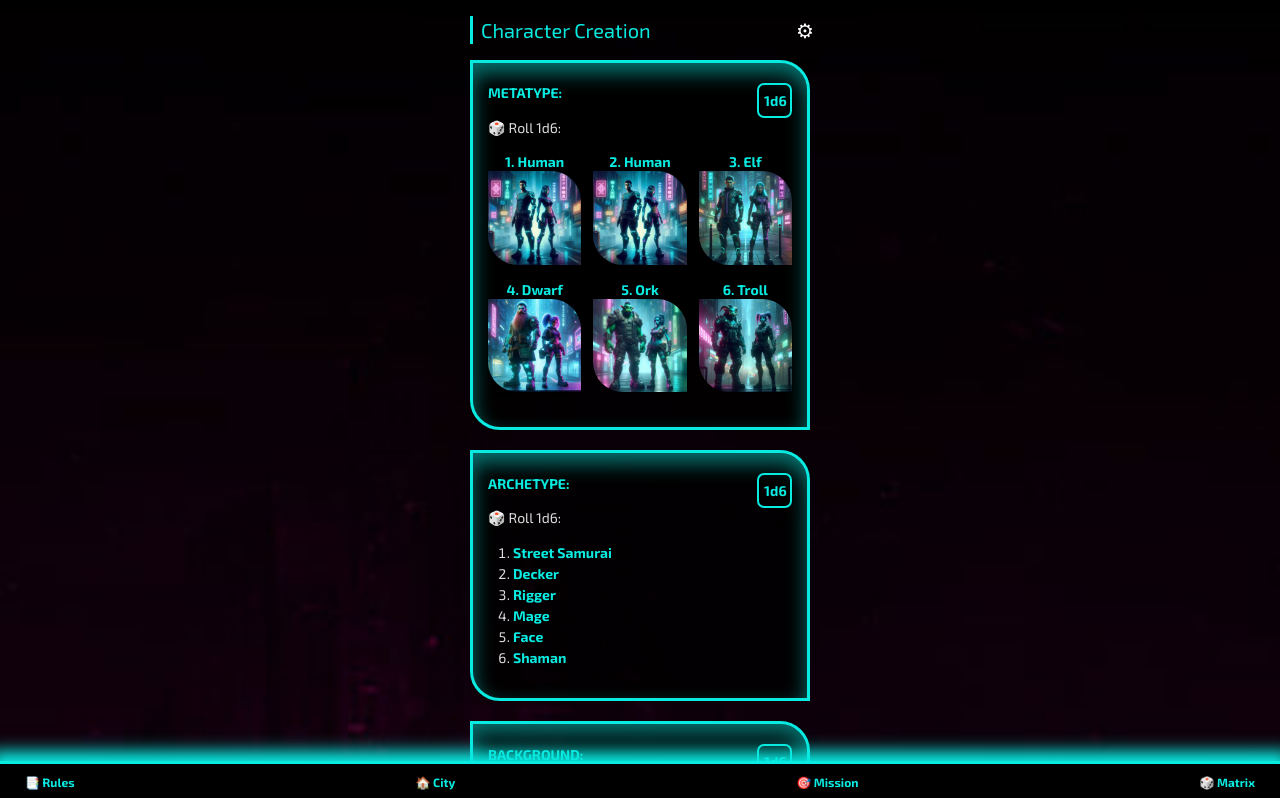
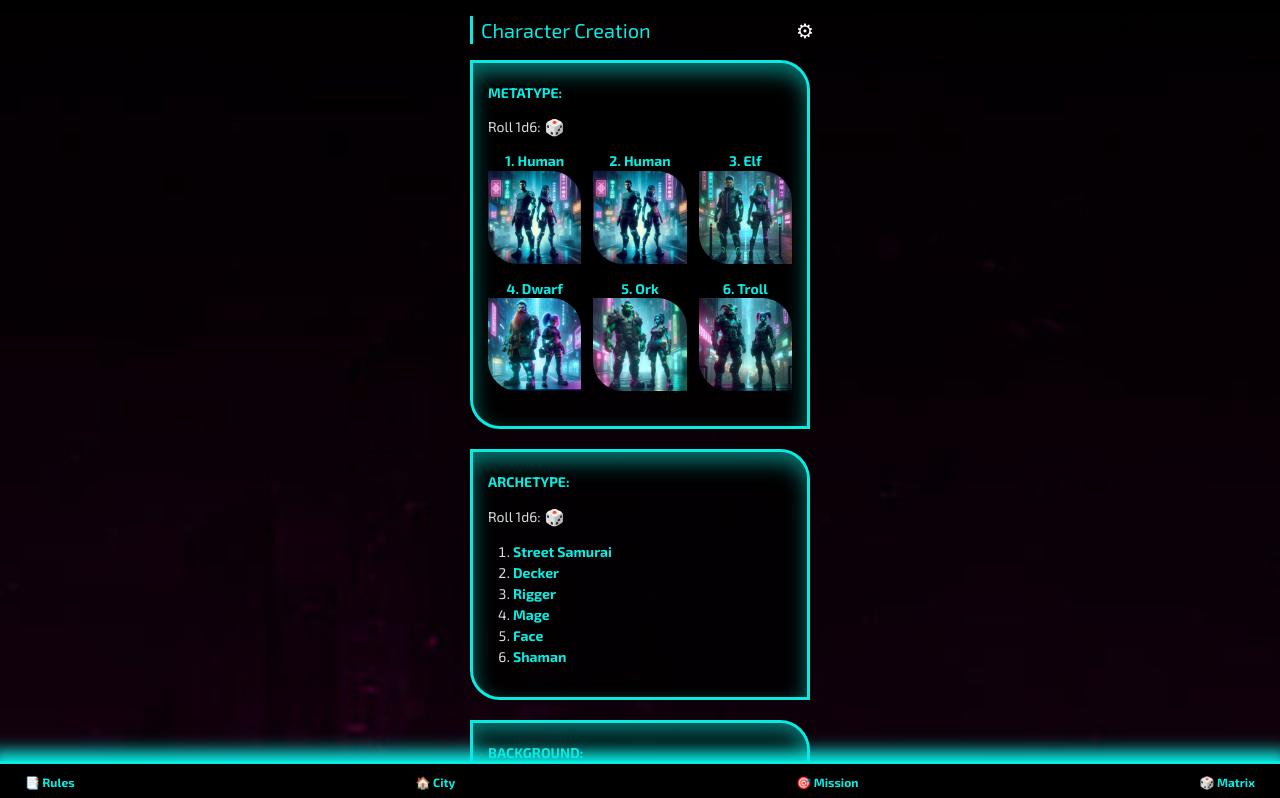
Before and after one commit to BroBuddy/shadowrun-neonhollow, a React (Vite) app: page /character in a window 1280 px wide. Shown: the top 798 px of the page. Built offline with nearby package versions, Linux system fonts and the light colour scheme.

Commit message:
better dive smashing

```diff
--- a/src/App.scss
+++ b/src/App.scss
@@ -41,7 +41,6 @@ body {
     }
 
     .active-dice {
-        background-color: var(--violet);
         color: var(--white);
     }
 
@@ -70,7 +69,6 @@ body {
     }
 
     .active-dice {
-        background-color: var(--turquoise);
         color: var(--black);
     }
 
@@ -173,14 +171,10 @@ table {
 
 .dice {
     cursor: pointer;
-    border: 2px solid;
-    border-radius: 7px;
-    padding: 5px;
-    height: 35px;
-    width: 35px;
+    font-size: 16px;
+    font-weight: bold;
     text-align: center;
-    font-size: 14px;
-    font-weight: bold;
+    width: 20px;
 }
 
 nav {
@@ -206,8 +200,8 @@ nav {
     animation: spinner 2s linear infinite;
 }
 
-.empty-dice {
-    animation: spinner 500ms linear infinite;
+.active-dice {
+    animation: spinner 250ms linear infinite;
 }
 
 @keyframes spinner {
--- a/src/components/Dice.tsx
+++ b/src/components/Dice.tsx
@@ -1,30 +1,42 @@
 import { useRef, useState } from 'react'
 
-type DiceType = { label: string; min: number; max: number }
+type DiceType = { min: number; max: number }
 
-const Dice = ({ label, min, max }: DiceType) => {
-    const [content, setContent] = useState<string>(label)
-    const [isDisabled, setIsDisabled] = useState<boolean>(false)
+const Dice = ({ min, max }: DiceType) => {
+    const [content, setContent] = useState<string>('🎲')
+    const [isRolling, setIsRolling] = useState<boolean>(false)
     const timeoutRef = useRef<NodeJS.Timeout | null>(null)
 
     const handleDiceClick = () => {
-        setIsDisabled(false)
-        setContent('')
+        if (isRolling) return
+
+        runningDice()
 
         timeoutRef.current = setTimeout(() => {
             const number = Math.floor(Math.random() * max) + min
             setContent(number.toString())
-            setIsDisabled(true)
+            setIsRolling(false)
 
-            if (timeoutRef.current) {
-                clearTimeout(timeoutRef.current)
-            }
+            if (timeoutRef.current) clearTimeout(timeoutRef.current)
+
+            timeoutRef.current = setTimeout(() => {
+                resetDice()
+            }, 1000)
         }, 500)
+    }
+
+    const runningDice = () => {
+        setIsRolling(true)
+    }
+
+    const resetDice = () => {
+        setIsRolling(false)
+        setContent('🎲')
     }
 
     return (
         <div
-            className={`dice ${isDisabled ? 'active-dice' : ''} ${!content ? 'empty-dice' : ''}`}
+            className={`dice ${isRolling ? 'active-dice' : ''}`}
             onClick={handleDiceClick}
         >
             {content}
--- a/src/feature/archetype/components/ArchetypeView.tsx
+++ b/src/feature/archetype/components/ArchetypeView.tsx
@@ -16,16 +16,14 @@ function ArchetypeView() {
 
     return (
         <Card>
-            <div className="flex justify-between items-center">
-                <p>
-                    <strong className="highlight">Archetype:</strong>
-                </p>
-                <div className="flex gap-2">
-                    <Dice label="1d6" min={1} max={6} />
-                </div>
-            </div>
+            <p>
+                <strong className="highlight">Archetype:</strong>
+            </p>
 
-            <p>🎲 Roll 1d6:</p>
+            <p className="flex items-center space-x-1">
+                <span>Roll 1d6:</span>
+                <Dice min={1} max={6} />
+            </p>
             <ol className="list-margin">
                 {archetypes.map((item: Archetype, index: number) => (
                     <li key={index}>
--- a/src/feature/background/components/BackgroundView.tsx
+++ b/src/feature/background/components/BackgroundView.tsx
@@ -5,15 +5,14 @@ import MatrixTable from '@/components/MatrixTable'
 function BackgroundView() {
     return (
         <Card>
-            <div className="flex justify-between items-center">
-                <p>
-                    <strong className="highlight">Background:</strong>
-                </p>
-                <div className="flex gap-2">
-                    <Dice label="1d6" min={1} max={6} />
-                </div>
-            </div>
-            <p>🎲 Roll 1d6: Archetype is the tens digit</p>
+            <p>
+                <strong className="highlight">Background:</strong>
+            </p>
+            <p>Your archetype is the tens digit.</p>
+            <p className="flex items-center space-x-1">
+                <span>Roll 1d6:</span>
+                <Dice min={1} max={6} />
+            </p>
             <MatrixTable linkPrefix="/background/R7" />
         </Card>
     )
--- a/src/feature/city/components/RollsView.tsx
+++ b/src/feature/city/components/RollsView.tsx
@@ -1,6 +1,7 @@
 import Card from '@/components/Card'
 import { Link } from 'react-router-dom'
 import { FacilityRoll } from '../FacilityType'
+import Dice from '@/components/Dice'
 
 type FacilityRollsProps = {
     rollList: FacilityRoll[]
@@ -9,10 +10,12 @@ type FacilityRollsProps = {
 const RollsView = ({ rollList }: FacilityRollsProps) => {
     return (
         <Card>
-            <p>
+            <p className="flex items-center space-x-1">
                 <strong className="highlight">
-                    Enter &#8594; -1 Energy &#8594; 🎲 Roll 2d6:
+                    Enter &#8594; -1 Energy &#8594; Roll 2d6:
                 </strong>
+                <Dice min={1} max={6} />
+                <Dice min={1} max={6} />
             </p>
             <ul className="list-margin">
                 {rollList.map((item: FacilityRoll, index: number) => (
--- a/src/feature/metatype/components/MetatypeView.tsx
+++ b/src/feature/metatype/components/MetatypeView.tsx
@@ -5,16 +5,13 @@ import { Link } from 'react-router-dom'
 function MetatypeView() {
     return (
         <Card>
-            <div className="flex justify-between items-center">
-                <p>
-                    <strong className="highlight">Metatype:</strong>
-                </p>
-                <div className="flex gap-2">
-                    <Dice label="1d6" min={1} max={6} />
-                </div>
-            </div>
-            <p>🎲 Roll 1d6:</p>
-
+            <p>
+                <strong className="highlight">Metatype:</strong>
+            </p>
+            <p className="flex items-center space-x-1">
+                <span>Roll 1d6:</span>
+                <Dice min={1} max={6} />
+            </p>
             <div className="flex justify-between gap-3">
                 <div className="flex-1 basis-1/3 text-center">
                     <Link to="/metatype/human">
--- a/src/pages/Matrix.tsx
+++ b/src/pages/Matrix.tsx
@@ -1,3 +1,4 @@
+import Dice from '@/components/Dice'
 import Card from '../components/Card'
 import Headline from '@/components/Headline'
 import MatrixTable from '@/components/MatrixTable'
@@ -26,7 +27,11 @@ function Matrix() {
                 <p>
                     <strong className="highlight">Event Matrix:</strong>
                 </p>
-                <p>🎲 Roll 2d6:</p>
+                <p className="flex items-center space-x-1">
+                    <span>Roll 2d6:</span>
+                    <Dice min={1} max={6} />
+                    <Dice min={1} max={6} />
+                </p>
                 <MatrixTable linkPrefix="/event/R4" />
             </Card>
 
@@ -34,7 +39,11 @@ function Matrix() {
                 <p>
                     <strong className="highlight">Runner Matrix:</strong>
                 </p>
-                <p>🎲 Roll 2d6:</p>
+                <p className="flex items-center space-x-1">
+                    <span>Roll 2d6:</span>
+                    <Dice min={1} max={6} />
+                    <Dice min={1} max={6} />
+                </p>
                 <MatrixTable linkPrefix="/rule/R5" />
             </Card>
         </>
```
